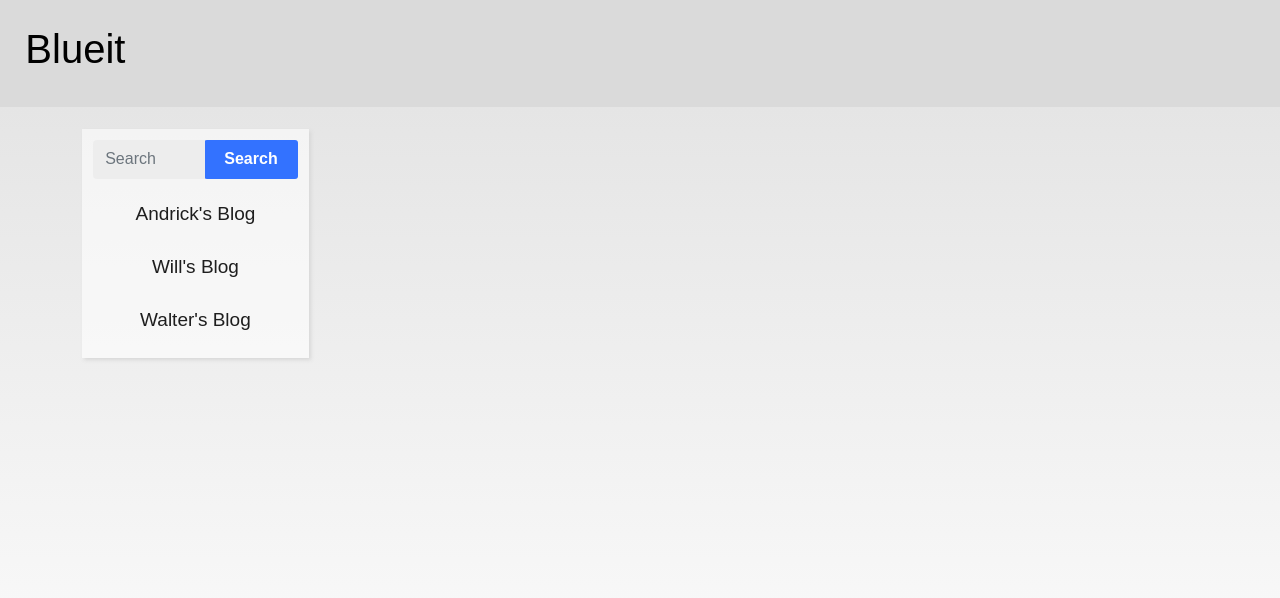
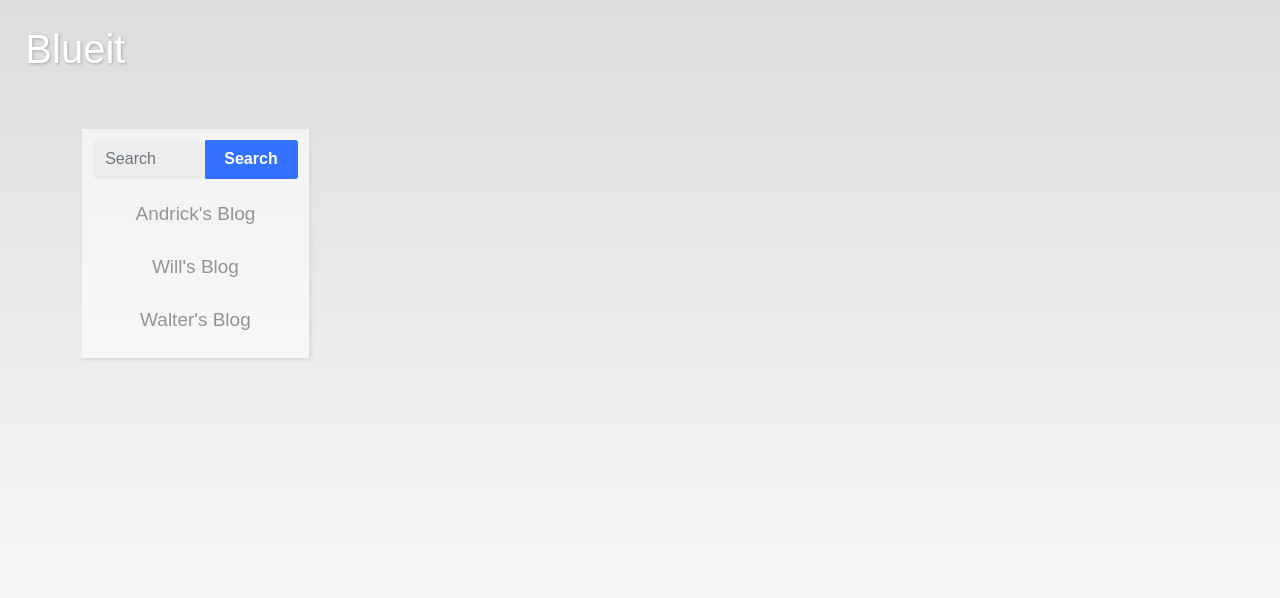
Before and after one commit to Walter-Conwell/Blueit, a Node server app: page / in a window 1280 px wide. Shown: the top 598 px of the page. Run offline with Node 20, Linux system fonts and the light colour scheme; data that the repository does not hold is empty; some libraries are stand-ins or nearby versions.

Commit message:
last-minute css styling for presentation

```diff
--- a/public/css/style.css
+++ b/public/css/style.css
@@ -106,7 +106,7 @@
 }
 
 body {
-  background: linear-gradient(#e1e1e1, #ffffff);
+  background: linear-gradient(#dddddd, #ffffff);
   background-attachment: fixed;
   height: 100%;
   color: #000000;
@@ -118,7 +118,7 @@ header {
   display: flex;
   justify-content: space-between;
   align-items: center;
-  background-color: #dadada;
+  background-color: transparent;
   padding: 1%;
 }
 
@@ -127,6 +127,8 @@ header {
 }
 
 h1 {
+  color: #ffffff;
+  text-shadow: 1px 1px 3px #a8a8a8;
   padding: 1%;
 }
 
@@ -186,7 +188,7 @@ a:hover {
 .sidebarBtns {
   border: none;
   background-color: transparent;
-  color: #1e1e1e;
+  color: #949494;
 }
 
 .sidebarBtns:hover {
@@ -309,8 +311,13 @@ body.andricks-theme {
   background-color: transparent;
 }
 
+.andricks-theme #headerLogo {
+  opacity: 0%;
+}
+
 .andricks-theme h1 {
-  color: #b5d8c7;
+  color: #395b4d;
+  text-shadow: 1px 1px 3px #041d10;
   text-align: center;
 }
 
@@ -508,6 +515,8 @@ body.wills-theme {
 }
 
 .wills-theme h1 {
+  color: #6248f347;
+  text-shadow: none;
   text-align: center;
 }
 
@@ -669,17 +678,19 @@ body.walters-theme {
 
 .walters-theme header {
   background-color: transparent;
+  margin: 0%;
 }
 
 .walters-theme h1 {
   color: #d1d672;
+  text-shadow: none;
   text-align: center;
 }
 
 .walters-theme .container {
   display: flex;
   flex-direction: row-reverse;
-  margin-top: 2%;
+  margin-top: 0.5%;
   margin-bottom: 5%;
 }
 
```
